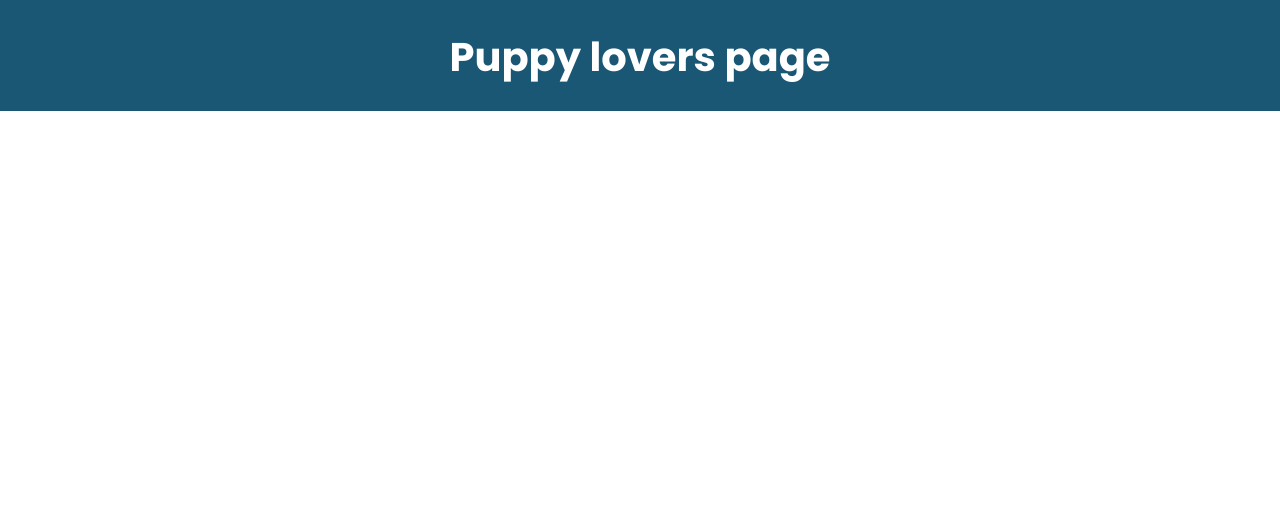
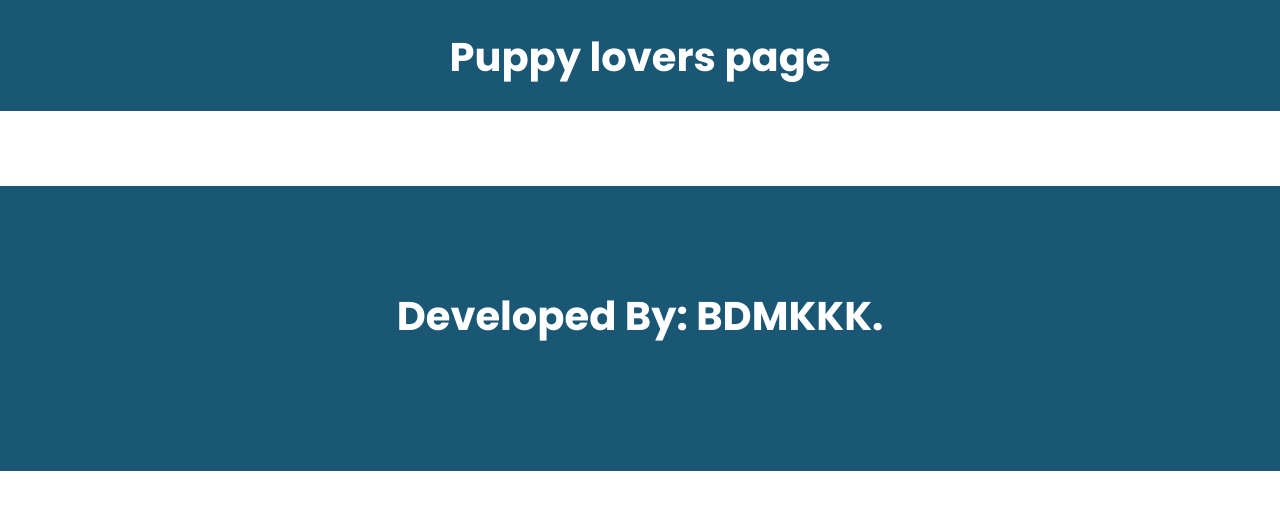
Before and after one commit to kasimnurlgn/PuppyReact, a React (Vite) app: page / in a window 1280 px wide. Shown: the top 510 px of the page. Built offline with nearby package versions, Linux system fonts and the light colour scheme.

Commit message:
footer section added

```diff
--- a/src/App.css
+++ b/src/App.css
@@ -10,5 +10,5 @@ body {
 }
 
 /* git add .
-git commit -m "header section added"
+git commit -m "footer section added"
 git push  */
--- a/src/App.jsx
+++ b/src/App.jsx
@@ -8,7 +8,7 @@ function App() {
     <>
       <Header />
       {/* <Body /> */}
-      {/* <Footer /> */}
+      <Footer />
     </>
   );
 }
```
